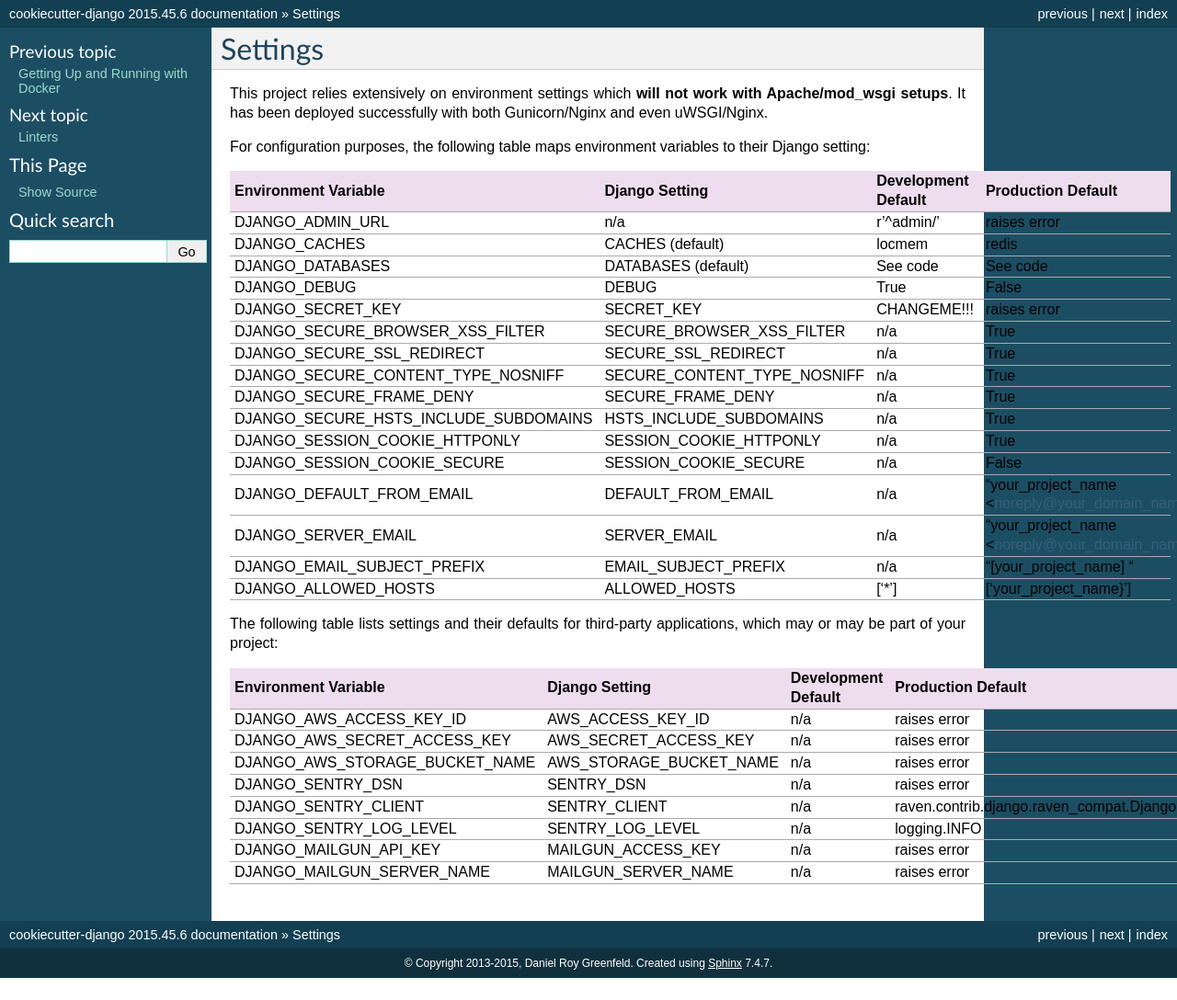
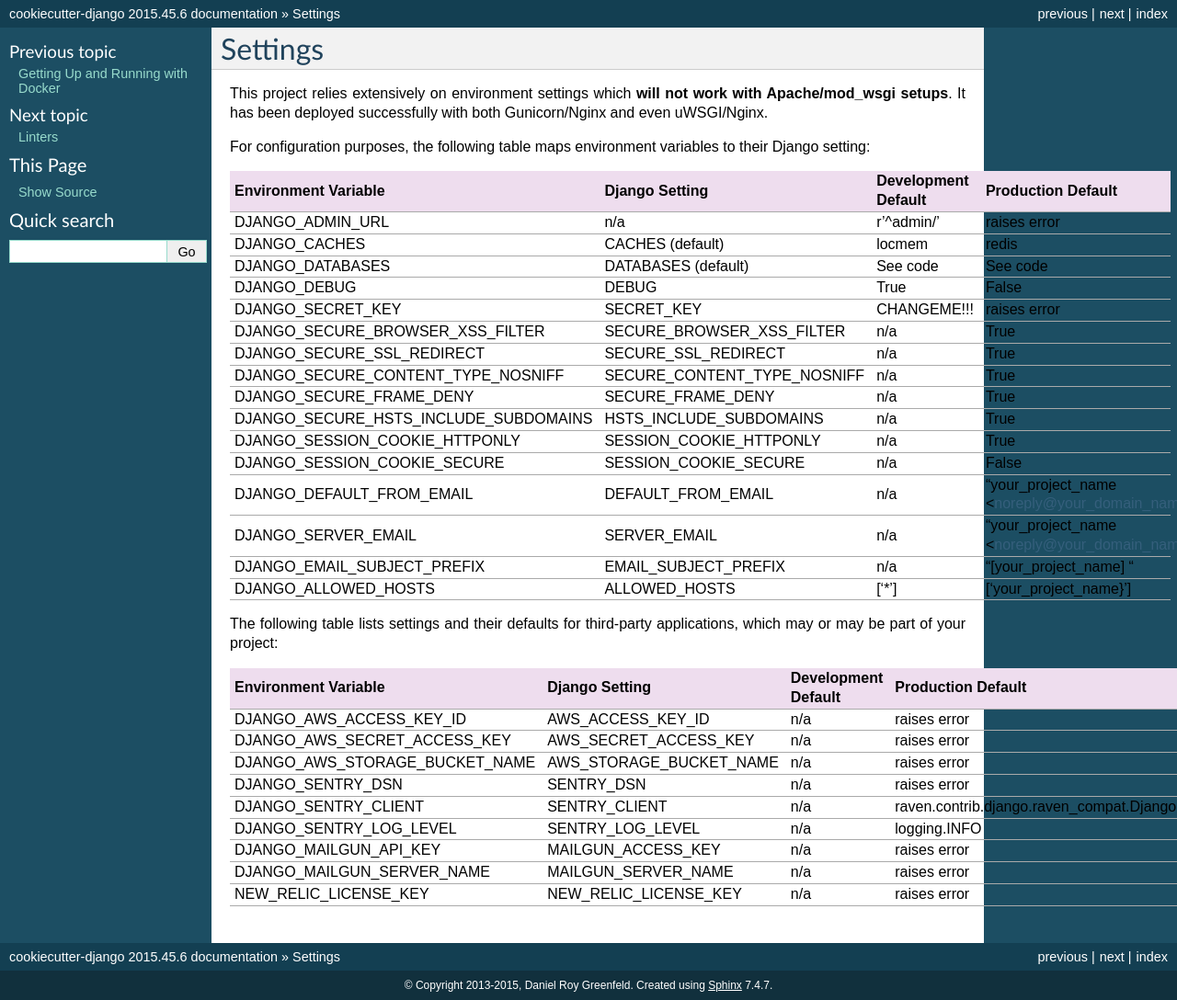
Before and after one commit to cookiecutter/cookiecutter-django, a Sphinx documentation site: the page built from docs/settings.rst, in a window 1280 px wide. Shown: the whole page at 92% size. Built offline with Sphinx 7.4.7, drawn with Linux system fonts in a browser that asks for light colours; before the commit the page ends 1064 px from its top, so only the background shows below that.

Commit message:
added NEW_RELIC_LICENSE_KEY to environment variables

```diff
--- a/docs/settings.rst
+++ b/docs/settings.rst
@@ -40,4 +40,5 @@
 DJANGO_SENTRY_LOG_LEVEL                 SENTRY_LOG_LEVEL            n/a                                            logging.INFO
 DJANGO_MAILGUN_API_KEY                  MAILGUN_ACCESS_KEY          n/a                                            raises error
 DJANGO_MAILGUN_SERVER_NAME              MAILGUN_SERVER_NAME         n/a                                            raises error
+NEW_RELIC_LICENSE_KEY                   NEW_RELIC_LICENSE_KEY       n/a                                            raises error
 ======================================= =========================== ============================================== ======================================================================
```
Also changed, not shown: 1 other file.
